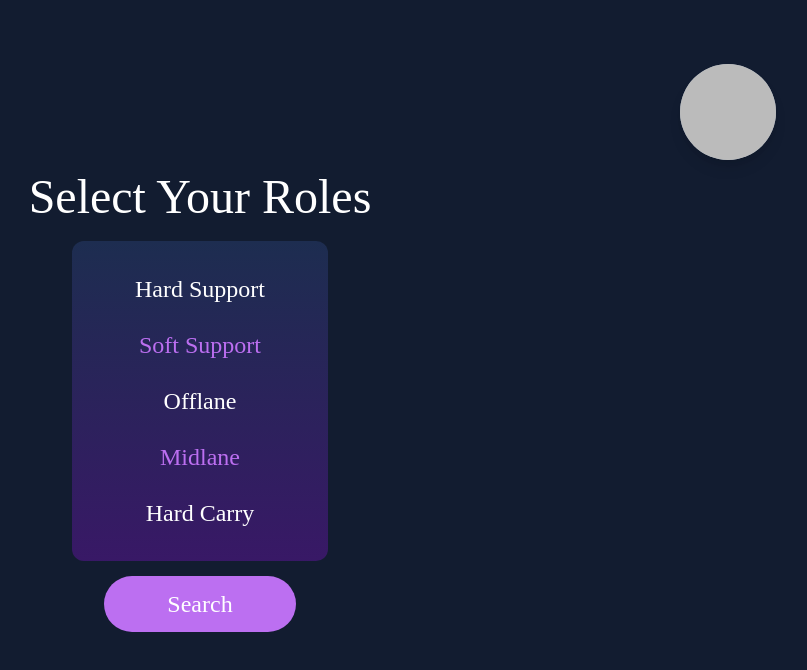
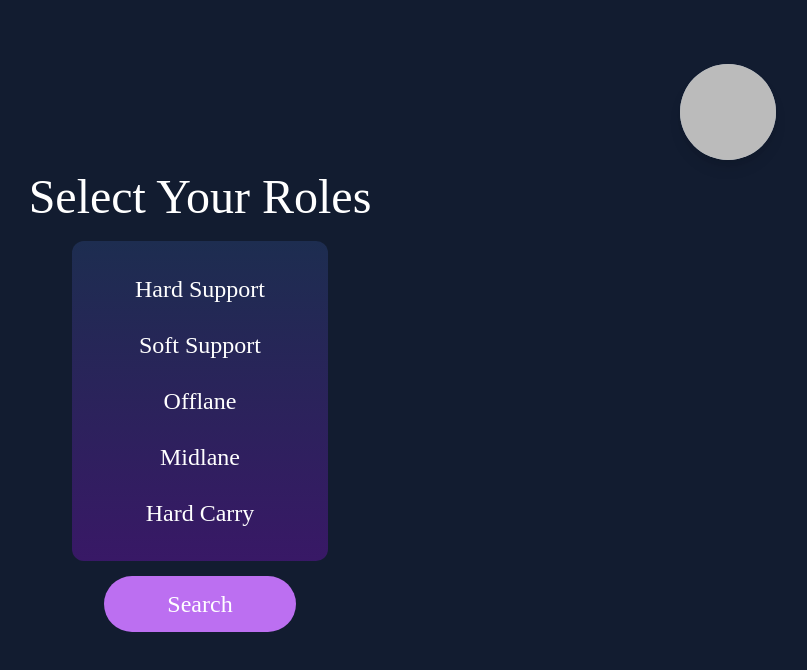
Before and after one commit to dca123/matchmaker-client, a Next.js app: page /roleSelection in a window 1280 px wide. Shown: the top 670 px of the page, without its empty margins (440-1247 px from the left). Built offline with nearby package versions, Linux system fonts and the light colour scheme; no server answers; sample sign-in values are in the browser's storage; a web font is replaced by a local one.

Commit message:
feat(roletext.tsx): added feature to select roles

```diff
--- a/src/components/CustomComponents.tsx
+++ b/src/components/CustomComponents.tsx
@@ -6,3 +6,4 @@ export { default as Hero } from './Hero';
 export { default as TeamCard } from './layouts/TeamCard';
 export { default as PageHeading } from './layouts/PageHeading';
 export { default as Layout } from './layouts/Layout';
+export { default as RoleText } from './RoleText';
--- /dev/null
+++ b/src/components/RoleText.tsx
@@ -0,0 +1,35 @@
+import { Text } from '@chakra-ui/react';
+
+export interface RoleTypes {
+  hs: boolean;
+  ss: boolean;
+  off: boolean;
+  mid: boolean;
+  hc: boolean;
+}
+
+interface RoleTextProps {
+  children: React.ReactChild;
+  setRoles: (role: RoleTypes) => void;
+  roles: RoleTypes;
+  roleKey: keyof RoleTypes;
+}
+
+export default function RoleText({
+  children,
+  setRoles,
+  roles,
+  roleKey,
+}: RoleTextProps): React.ReactElement {
+  return (
+    <Text
+      // flips the value of the role for the passed in role id
+      onClick={() => setRoles({ ...roles, [roleKey]: !roles[roleKey] })}
+      fontSize={['lg', '2xl']}
+      color={roles[roleKey] ? 'pink' : 'white'}
+      userSelect="none"
+    >
+      {children}
+    </Text>
+  );
+}
--- a/src/pages/roleSelection.tsx
+++ b/src/pages/roleSelection.tsx
@@ -1,34 +1,52 @@
-import { Text } from '@chakra-ui/react';
 import { useRouter } from 'next/dist/client/router';
+import { useState } from 'react';
+import { RoleTypes } from 'components/RoleText';
 import withAuth from '../containers/withAuthentication';
 import Button from '../components/Button';
 import {
   GradientCard,
   Layout,
   PageHeading,
+  RoleText,
 } from '../components/CustomComponents';
+
+const roleSelection: RoleTypes = {
+  hs: false,
+  ss: false,
+  off: false,
+  mid: false,
+  hc: false,
+};
+
+const roleSelectionNames = [
+  'Hard Support',
+  'Soft Support',
+  'Offlane',
+  'Midlane',
+  'Hard Carry',
+];
 
 function RoleSelection(): React.ReactElement {
   const router = useRouter();
+  const [roles, setRoles] = useState(roleSelection);
   return (
     <Layout>
       <PageHeading> Select Your Roles </PageHeading>
       <GradientCard h={[64, 80]} w={[52, 64]} py={[2, 5]}>
-        <Text fontSize={['lg', '2xl']} color="white">
-          Hard Support
-        </Text>
-        <Text fontSize={['lg', '2xl']} color="pink">
-          Soft Support
-        </Text>
-        <Text fontSize={['lg', '2xl']} color="white">
-          Offlane
-        </Text>
-        <Text fontSize={['lg', '2xl']} color="pink">
-          Midlane
-        </Text>
-        <Text fontSize={['lg', '2xl']} color="white">
-          Hard Carry
-        </Text>
+        {Object.keys(roleSelection).map(
+          (roleKey: string, roleKeyIdx: number) => {
+            return (
+              <RoleText
+                key={roleKey}
+                setRoles={setRoles}
+                roles={roles}
+                roleKey={roleKey as keyof RoleTypes}
+              >
+                {roleSelectionNames[roleKeyIdx]}
+              </RoleText>
+            );
+          }
+        )}
       </GradientCard>
       <Button onClick={() => router.push('/searching')}>Search</Button>
     </Layout>
```
